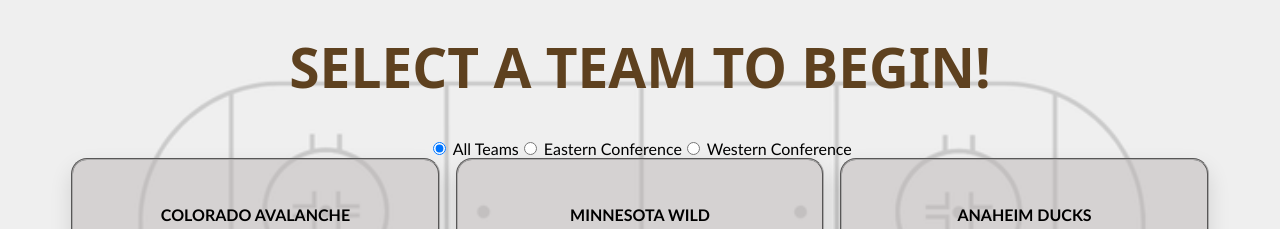
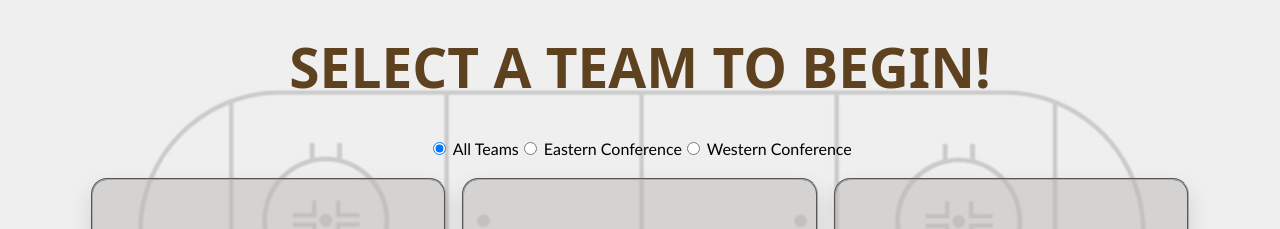
Before and after one commit to webdesigns23/Breakaway-Trivia, a React (Vite) app in the folder client/: page /trivia_game in a window 1280 px wide. Shown: the part 520-749 px from the top of the page. Built offline with nearby package versions, Linux system fonts and the light colour scheme.

Commit message:
fixed filter bug and updated css

```diff
--- a/client/src/components/TeamGallery.jsx
+++ b/client/src/components/TeamGallery.jsx
@@ -17,7 +17,9 @@
 
 	return(
 		<>
-		<ConferenceFilter conFilter={conFilter} onChange={setConFilter}/>
+			<div clasName="filter">
+				<ConferenceFilter conFilter={conFilter} onChange={setConFilter}/>
+			</div>
 
 			<div className="gallery">
 				{filteredCon.map((team) => (
--- a/client/src/styles/SelectTeam.css
+++ b/client/src/styles/SelectTeam.css
@@ -2,7 +2,7 @@
   display: grid;
   grid-template-columns: repeat(auto-fit, minmax(300px, 1fr));
   gap: 1rem;
-
+  margin: 20px;
 }
 
 .gallery-item {
```
Also changed, not shown: 1 other file (tests, documents, lock files or other folders).
